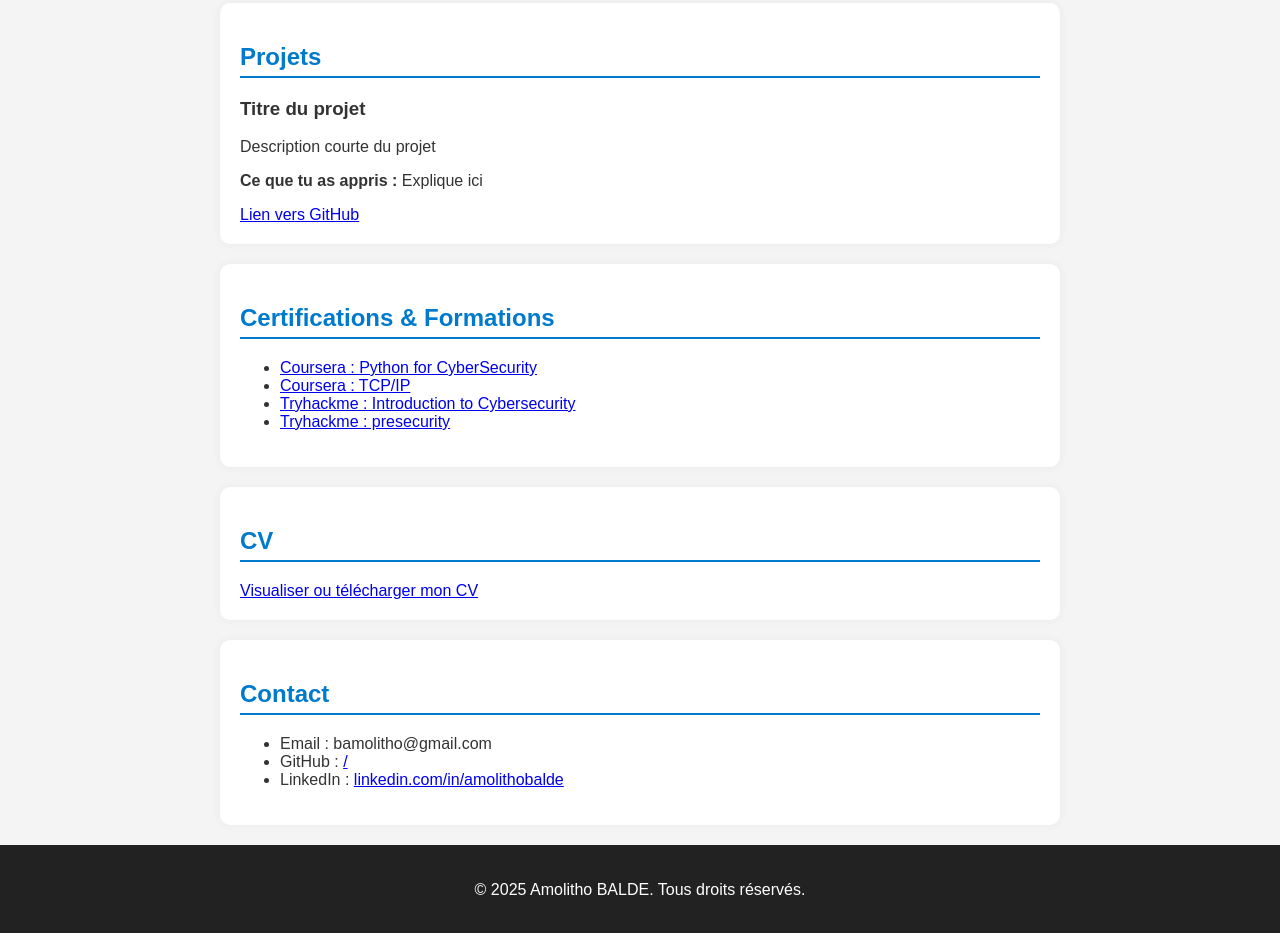
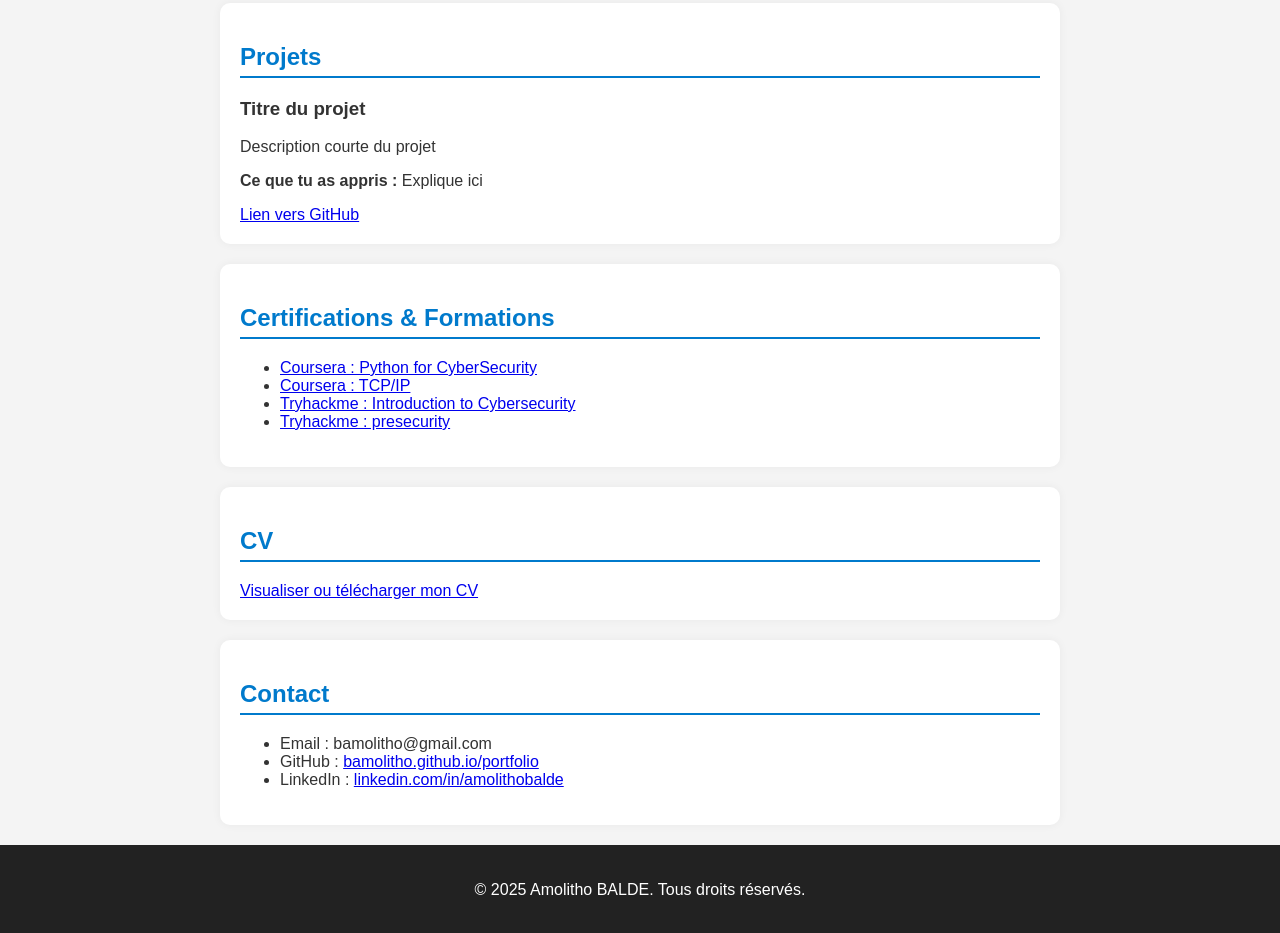
Before and after one commit to Bamolitho/portfolio, a plain HTML site: page index.html in a window 1280 px wide. Shown: the part 632-1565 px from the top of the page. Drawn offline with Linux system fonts and the light colour scheme.

Commit message:
Update index.html

```diff
--- a/index.html
+++ b/index.html
@@ -64,7 +64,7 @@
     <ul>
       <!-- METS TES INFOS ICI -->
       <li>Email : bamolitho@gmail.com</li>
-      <li>GitHub : <a href="https://bamolitho.github.io/portfolio/">/</a></li>
+      <li>GitHub : <a href="https://bamolitho.github.io/portfolio/">bamolitho.github.io/portfolio</a></li>
       <li>LinkedIn : <a href="https://www.linkedin.com/in/amolithobalde/">linkedin.com/in/amolithobalde</a></li>
     </ul>
   </section>
```
